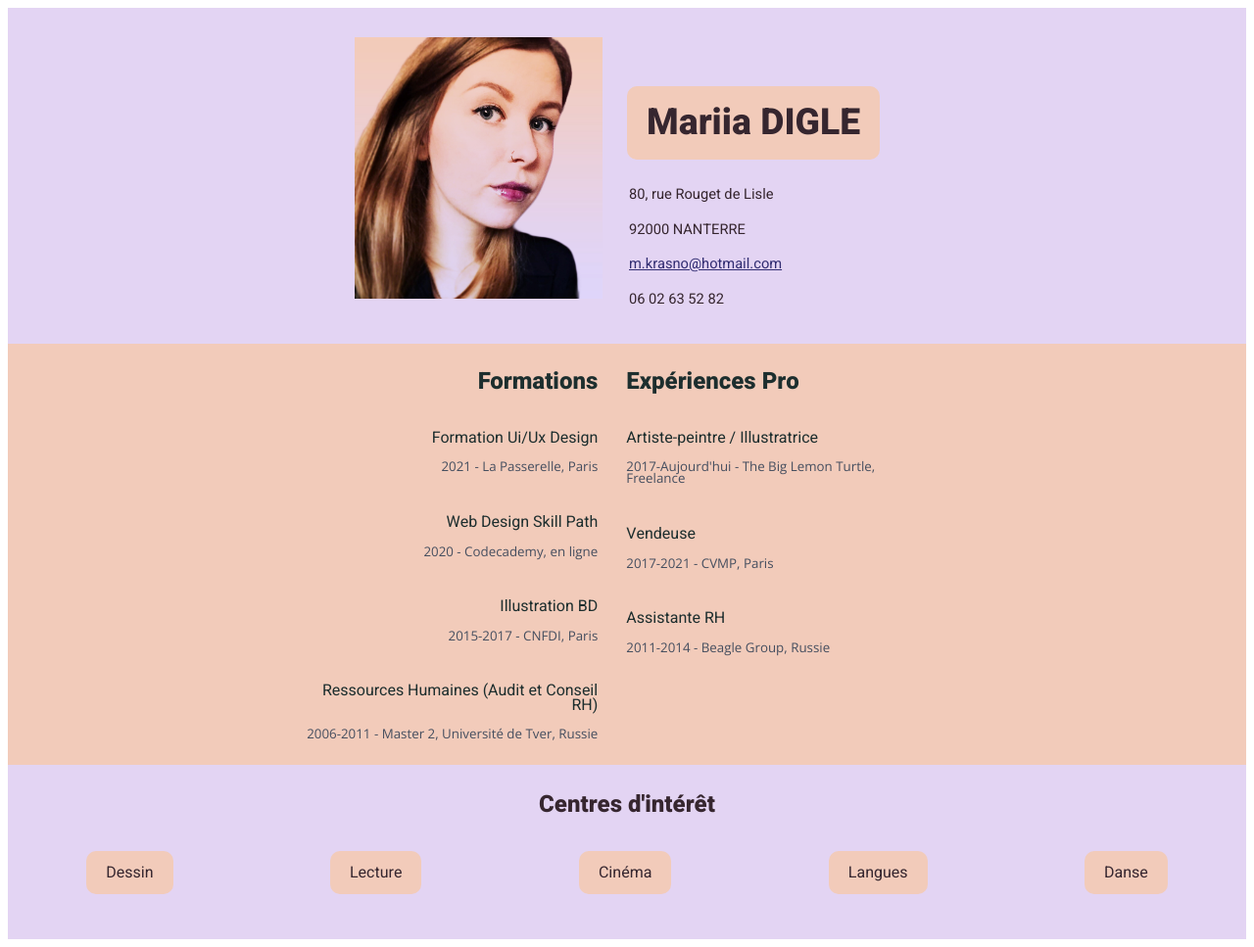
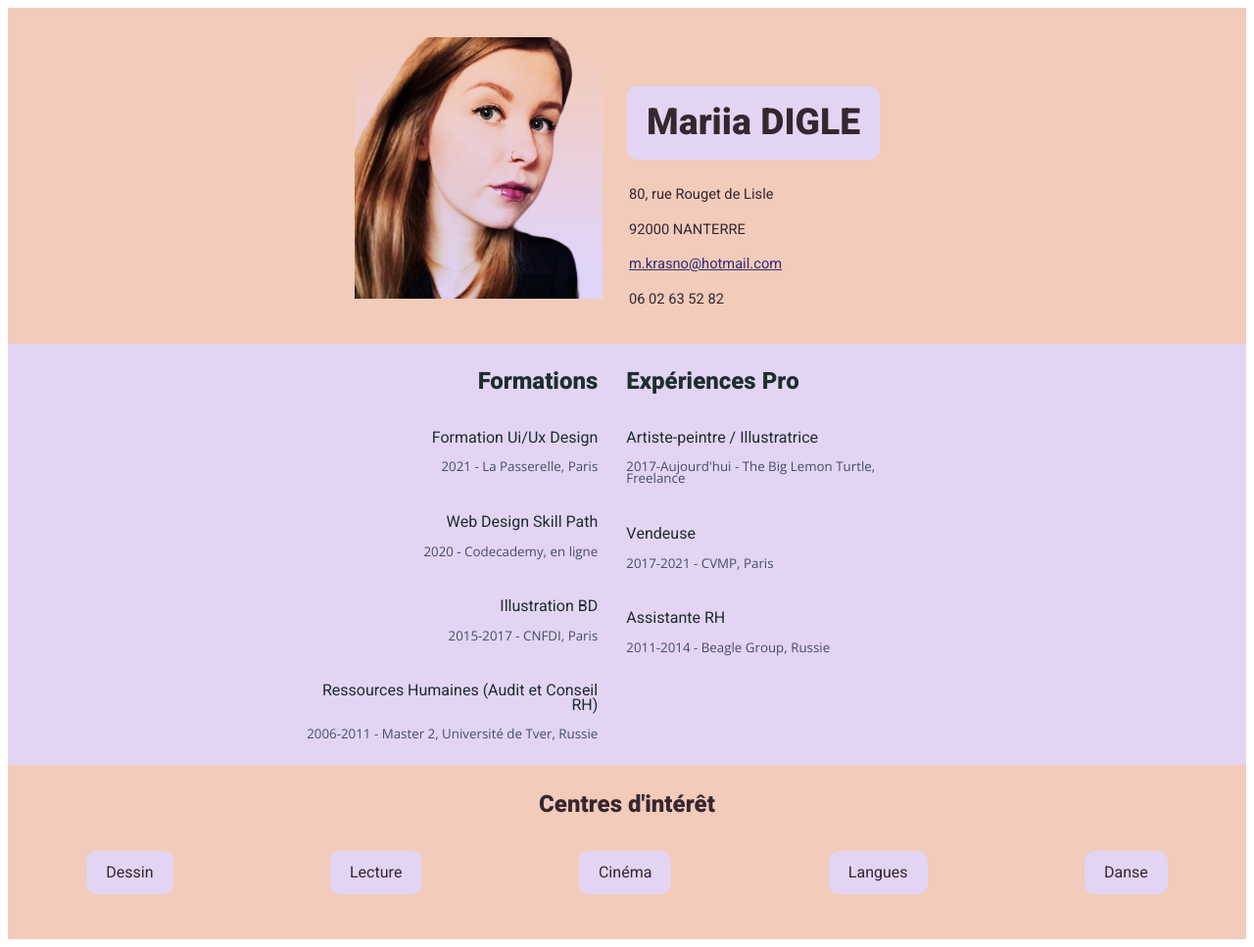
Before and after one commit to matreshkita/cv_passerelle, a plain HTML site: page index.html in a window 1280 px wide. Shown: the whole page at 98% size. Drawn offline with nearby package versions, Linux system fonts and the light colour scheme.

Commit message:
bg colors

```diff
--- a/styles.css
+++ b/styles.css
@@ -1,13 +1,13 @@
         .header {
+            background-color: #f2cbba;
+        }
+
+        .cv {
             background-color: #e3d4f3;
         }
 
-        .cv {
+        footer {
             background-color: #f2cbba;
-        }
-
-        footer {
-            background-color: #e3d4f3;
             text-align: center;
             padding-top: 3px;
             padding-bottom: 30px;
@@ -26,7 +26,7 @@
             font-weight: 800;
             font-size: 28pt;
             color: rgb(54, 38, 47);
-            background: #f2cbba;
+            background: #e3d4f3;
             padding: 10px 20px;
             border-radius: 10px;
         }
@@ -123,7 +123,7 @@
             font-size: 12pt;
             color: rgb(54, 38, 47);
             list-style-type: none;
-            background: #f2cbba;
+            background: #e3d4f3;
             padding: 10px 20px;
             border-radius: 10px;
         }
```
